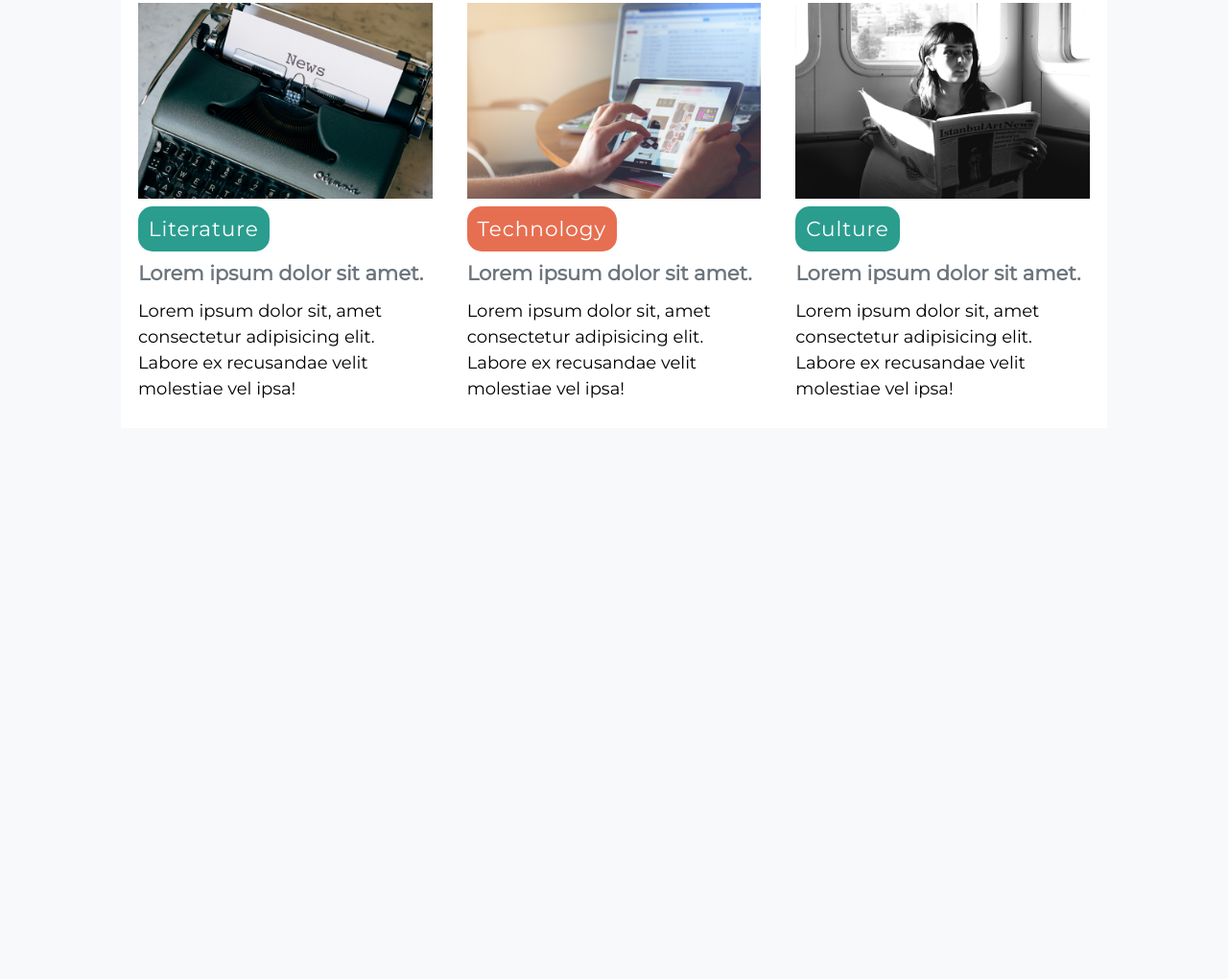
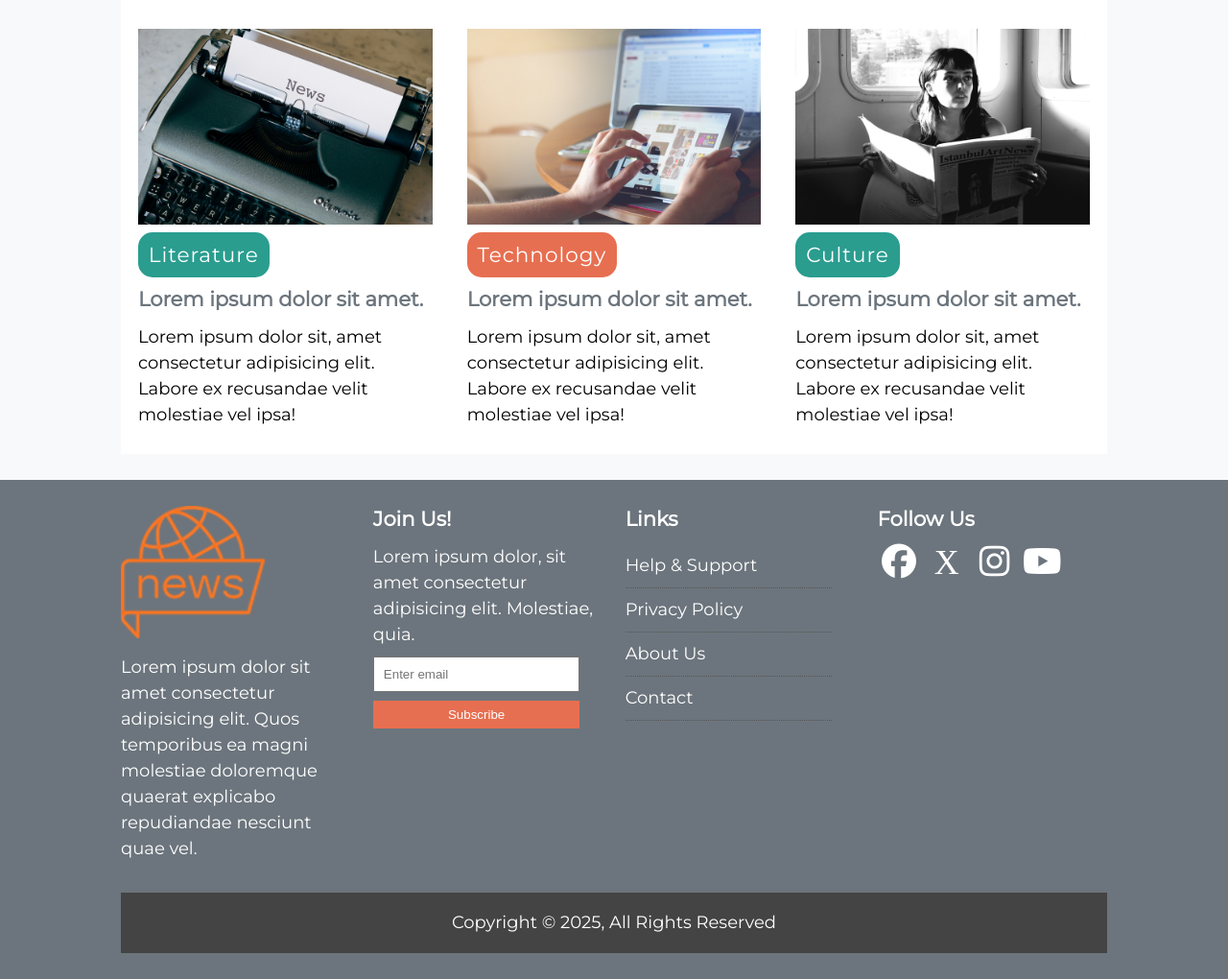
Before and after one commit to toprakmuhammed/html-css-js-projects, a plain HTML site: page Project-01-news-site/index.html in a window 1280 px wide. Shown: the part 1092-2112 px from the top of the page at 96% size. Before the commit the page ends 1538 px from the top, so only its background shows below. Drawn offline with Linux system fonts and the light colour scheme.

Commit message:
Add footer section. Implemented and completed the footer  section for the project layout.

```diff
--- a/Project-01-news-site/css/style.css
+++ b/Project-01-news-site/css/style.css
@@ -131,8 +131,8 @@ p {
   padding-bottom: 0.5rem;
 }
 .py-2 {
-  padding-top: 0.6rem;
-  padding-bottom: 0.6rem;
+  padding-top: 1.5rem;
+  padding-bottom: 1.5rem;
 }
 
 .px-1 {
@@ -274,3 +274,50 @@ p {
   grid-template-columns: repeat(3, 1fr);
   grid: 1rem;
 }
+
+/* footer */
+
+#main-footer {
+  background-color: var(--dark-color);
+  color: #fff;
+}
+
+#main-footer img {
+  width: 150px;
+}
+
+#main-footer a {
+  color: #fff;
+}
+
+#main-footer .footer-container {
+  display: grid;
+  grid-template-columns: repeat(4, 1fr);
+  gap: 1.3rem;
+}
+
+#main-footer .footer-container > *:last-child {
+  background-color: #444;
+  grid-column: 1 / span 4;
+  padding: 0.5rem;
+  text-align: center;
+}
+
+#main-footer .footer-container input[type="email"] {
+  width: 90%;
+  padding: 0.5rem;
+  margin-bottom: 0.5rem;
+}
+#main-footer .footer-container input[type="submit"] {
+  width: 90%;
+}
+
+#main-footer .footer-container ul li {
+  padding: 0.5rem 0;
+  border-bottom: 1px dotted #555;
+  width: 90%;
+}
+
+#main-footer .footer-container ul li a:hover {
+  color: var(--primary-color);
+}
--- a/Project-01-news-site/index.html
+++ b/Project-01-news-site/index.html
@@ -55,7 +55,7 @@
       </div>
     </header>
     <!-- articles -->
-    <section id="main-articles">
+    <section id="main-articles" class="py-2">
       <div class="container">
         <h2>Latest News</h2>
         <div class="articles-container">
@@ -140,5 +140,50 @@
         </div>
       </div>
     </section>
+    <!-- footer -->
+    <footer id="main-footer" class="py-2">
+      <div class="container footer-container">
+        <div>
+          <img src="img/logo.png" alt="logo" />
+          <p>
+            Lorem ipsum dolor sit amet consectetur adipisicing elit. Quos
+            temporibus ea magni molestiae doloremque quaerat explicabo
+            repudiandae nesciunt quae vel.
+          </p>
+        </div>
+        <div>
+          <h3>Join Us!</h3>
+          <p>
+            Lorem ipsum dolor, sit amet consectetur adipisicing elit. Molestiae,
+            quia.
+          </p>
+          <form action="">
+            <input type="email" name="" id="" placeholder="Enter email" />
+            <input type="submit" value="Subscribe" class="btn btn-primary" />
+          </form>
+        </div>
+        <div>
+          <h3>Links</h3>
+          <ul>
+            <li><a href="">Help & Support</a></li>
+            <li><a href="">Privacy Policy</a></li>
+            <li><a href="">About Us</a></li>
+            <li><a href="">Contact</a></li>
+          </ul>
+        </div>
+        <div>
+          <h3>Follow Us</h3>
+          <div>
+            <a href=""><i class="fab fa-facebook fa-2x"></i></a>
+            <a href=""><i class="fab fa-x fa-2x"></i></a>
+            <a href=""><i class="fab fa-instagram fa-2x"></i></a>
+            <a href=""><i class="fab fa-youtube fa-2x"></i></a>
+          </div>
+        </div>
+        <div>
+          <p>Copyright &copy; 2025, All Rights Reserved</p>
+        </div>
+      </div>
+    </footer>
   </body>
 </html>
```
